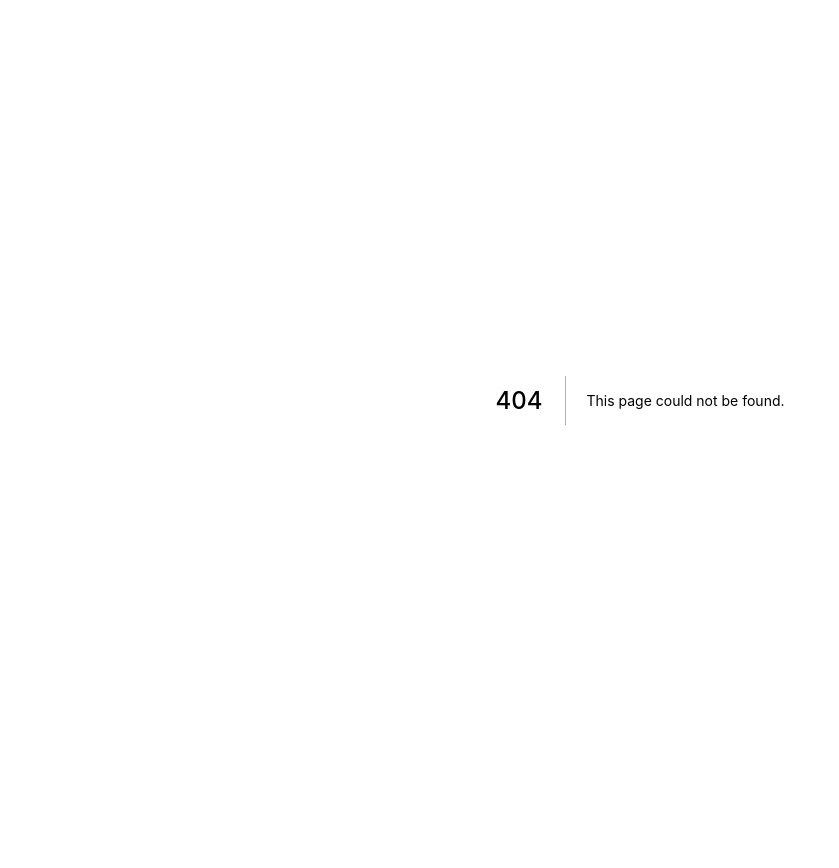
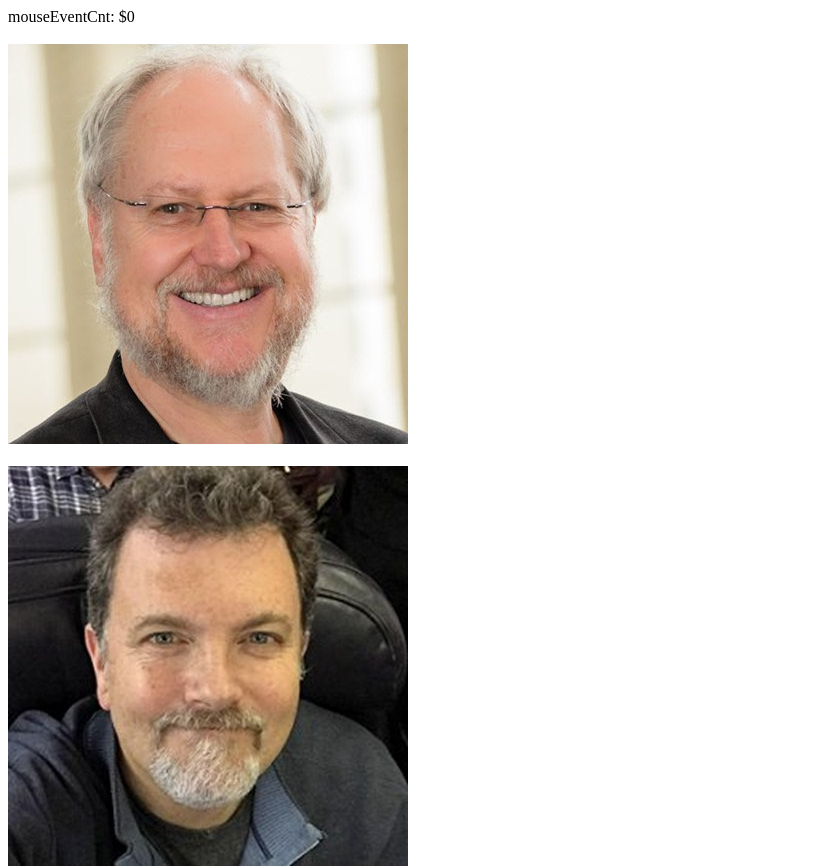
Before and after one commit to 0surface/hooks, a Next.js app: page /imagetoggleonscrollhook in a window 1280 px wide. Before the commit this address had no page. Shown: the top 868 px of the page, without its empty margins (0-839 px from the left). Before the commit the page ends 800 px from the top, so only its background shows below. Built offline with nearby package versions, Linux system fonts and the light colour scheme.

Commit message:
add side effect to scroll hook

```diff
--- /dev/null
+++ b/pages/imagetoggleonscrollhook.js
@@ -0,0 +1,37 @@
+import React, {useState, useEffect} from "react";
+import ImageToggleOnScrollHook from '../src/ImageToggleOnScrollHook';
+
+const imagetoggleonscrollhook = () => {
+
+  const [currentSpeakerId, setCurrentSpeakerId] = useState(0);
+  const [mouseEventCnt, setMouseEventCnt] = useState(0);
+
+  useEffect(() => {
+    window.document.title = `SpeakerId:${currentSpeakerId}`;
+    console.log(`useEffect: setting title to ${currentSpeakerId}`);
+  });
+
+  return (
+    <div>
+      <span>mouseEventCnt: ${mouseEventCnt}</span>
+      {
+        [1124,187,823,1269,1530].map((speakerId)=>{
+          return (
+            <div key={speakerId}
+              onMouseOver={() => {
+                setCurrentSpeakerId(speakerId);
+                setMouseEventCnt(mouseEventCnt + 1);
+                console.log(`onMouseOVer:${speakerId}`);
+              }}>
+              <ImageToggleOnScrollHook
+                primaryImg={`/static/speakers/bw/Speaker-${speakerId}.jpg`}
+                secondaryImg={`/static/speakers/Speaker-${speakerId}.jpg`}
+              />
+            </div>
+          );
+        })}
+    </div>
+  );
+};
+
+export default imagetoggleonscrollhook;
--- a/pages/index.js
+++ b/pages/index.js
@@ -21,7 +21,7 @@ function Index(props) {
           <a href="/indexchangeonmouseoverhook">ImageToggleOnMouseOverHook</a>
         </li>
         <li>
-          <a href="/indexchangeonscrollhook">ImageToggleOnScrollHook</a>
+          <a href="/ImageToggleOnScroll">ImageToggleOnScroll</a>
         </li>
         {/* <li>
           <a href="/indexchangeonmouseoverclass">ImageToggleOnMouseOverClass</a>
--- a/src/ImageToggleOnScrollHook.js
+++ b/src/ImageToggleOnScrollHook.js
@@ -27,7 +27,6 @@ const ImageToggleOnScrollHook = ({ primaryImg, secondaryImg }) => {
 
   return (
     <div>
-      <i>ImageToggleOnMouseOver - Functional Component React Hooks</i>
       <br />
       <img
 
```
Also changed, not shown: pages/ImageToggleOnScroll.js (added, +37 -0 lines), pages/indexchangeonscrollhook.js (deleted, +0 -21 lines).
